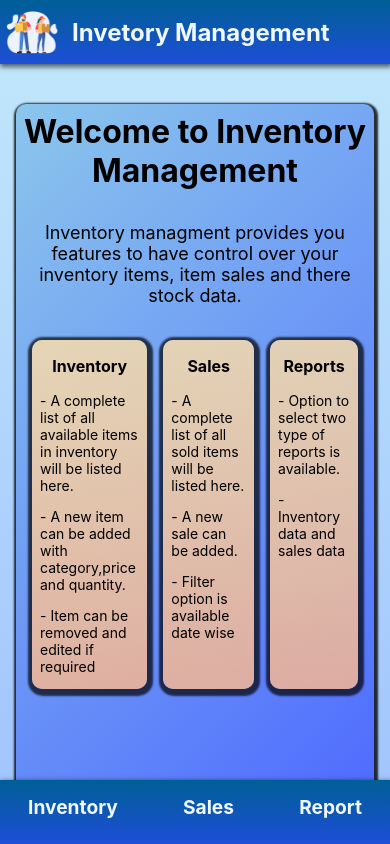
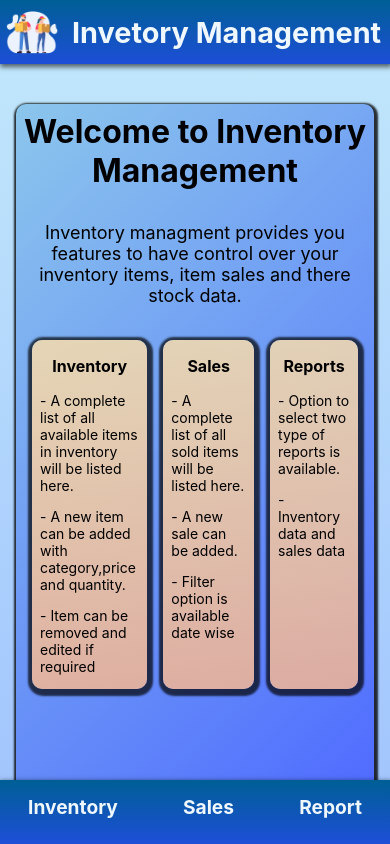
Before and after one commit to Shreyannsh/inventory-management, a React (Create React App) app: page / in a window 390 px wide. Built offline with nearby package versions, Linux system fonts and the light colour scheme.

Commit message:
Update header.css

```diff
--- a/src/components/header/header.css
+++ b/src/components/header/header.css
@@ -40,7 +40,7 @@
 }
 
 @media (max-width: 390px) {
-  .header h1 {
+  .appName{
     font-size: 1.5rem;
   }
 }
```
